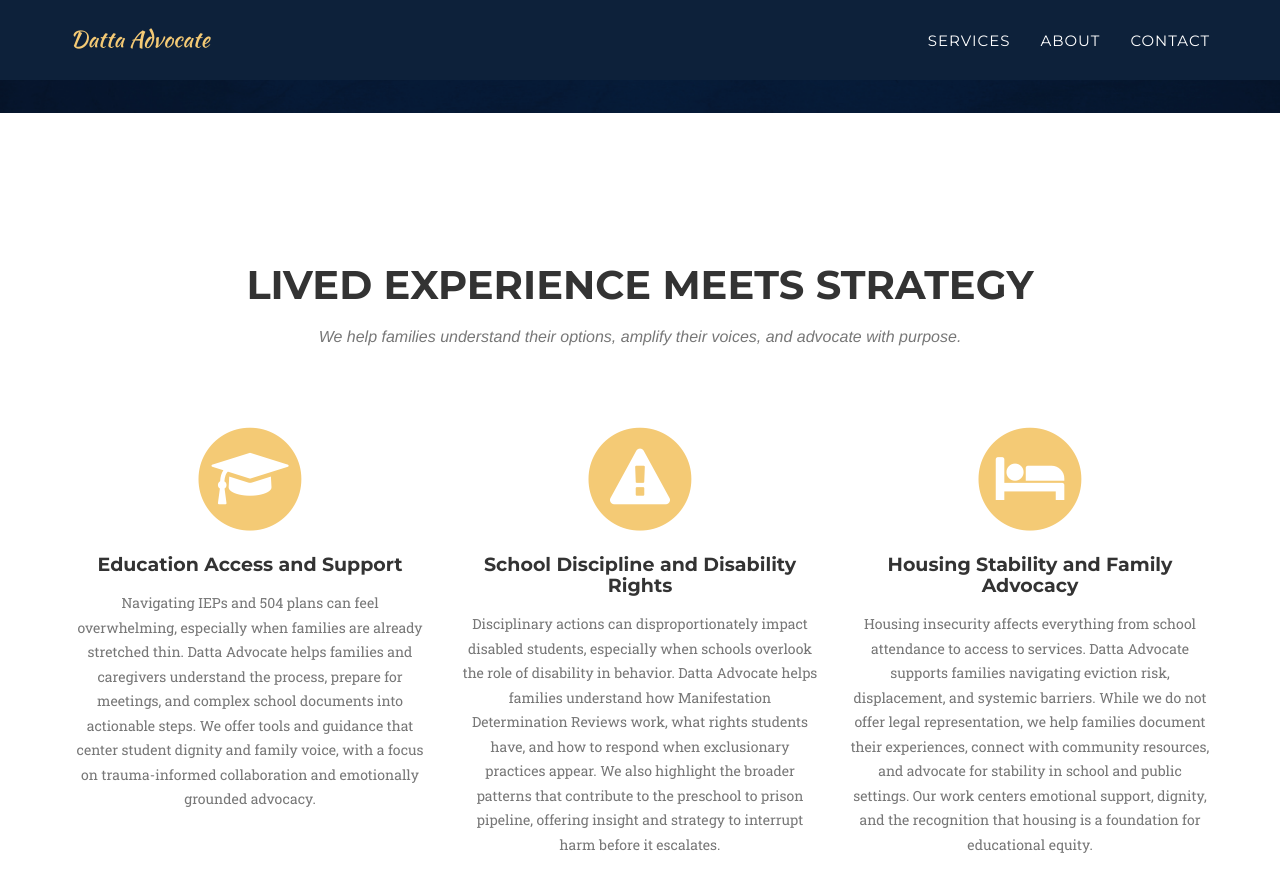
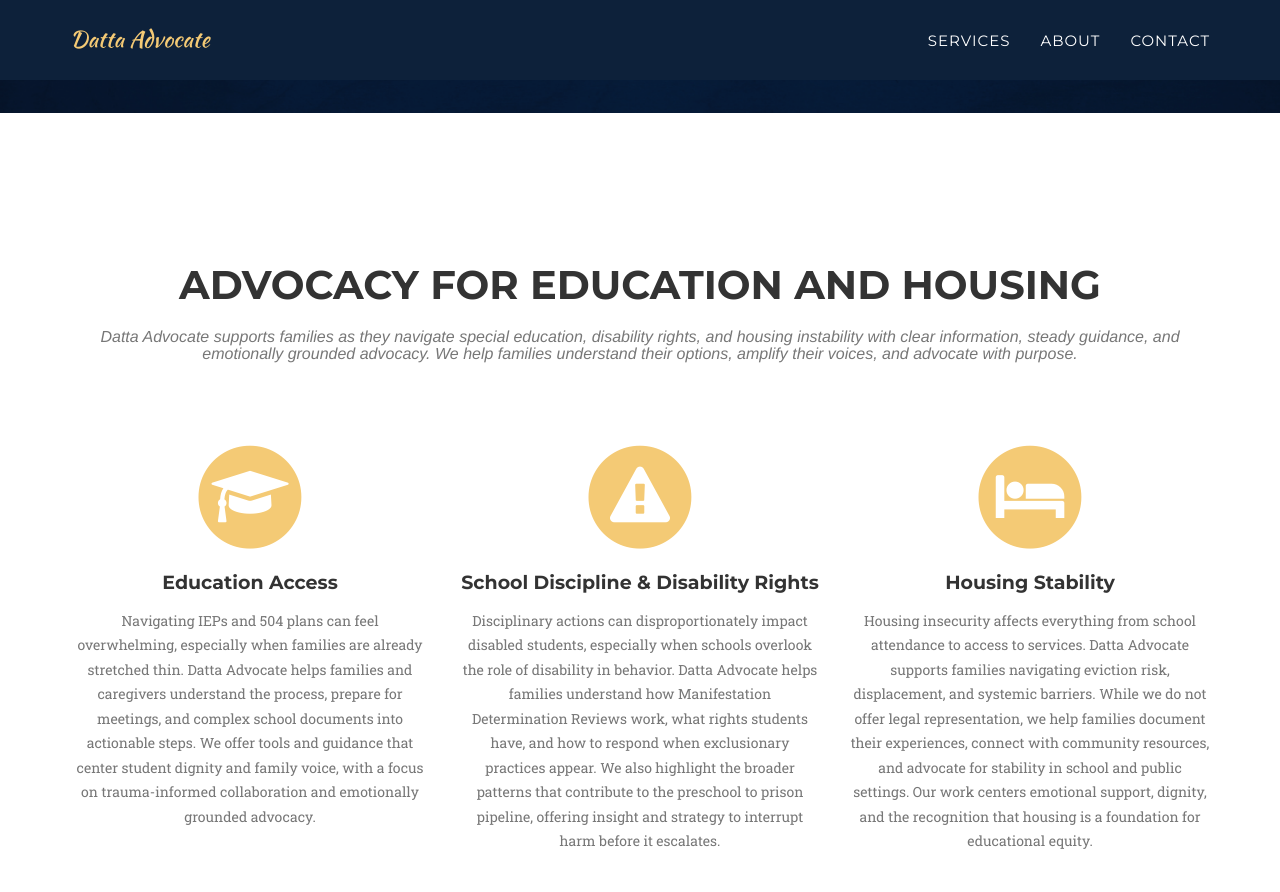
Before and after one commit to neeradatta/dattaadvocate.com, a Jekyll site: the page built from index.html, in a window 1280 px wide and 900 px high, scrolled down 645 px. Shown: the top 892 px of the window. Built offline with Jekyll 4.4.1, drawn with Linux system fonts in a browser that asks for light colours; some web fonts are replaced.

Commit message:
changed the lived experiences part

```diff
--- a/_includes/services.html
+++ b/_includes/services.html
@@ -3,8 +3,8 @@
         <div class="container">
             <div class="row">
                 <div class="col-lg-12 text-center">
-                    <h2 class="section-heading">Lived Experience Meets Strategy</h2>
-                    <h3 class="section-subheading text-muted">We help families understand their options, amplify their voices, and advocate with purpose.</h3>
+                    <h2 class="section-heading">Advocacy for Education and Housing</h2>
+                    <h3 class="section-subheading text-muted">Datta Advocate supports families as they navigate special education, disability rights, and housing instability with clear information, steady guidance, and emotionally grounded advocacy. We help families understand their options, amplify their voices, and advocate with purpose.</h3>
                 </div>
             </div>
             <div class="row text-center">
@@ -13,7 +13,7 @@
                         <i class="fa fa-circle fa-stack-2x text-primary"></i>
                         <i class="fa fa-graduation-cap fa-stack-1x fa-inverse"></i>
                     </span>
-                    <h4 class="service-heading">Education Access and Support</h4>
+                    <h4 class="service-heading">Education Access</h4>
                     <p class="text-muted">Navigating IEPs and 504 plans can feel overwhelming, especially when families are already stretched thin. Datta Advocate helps families and caregivers understand the process, prepare for meetings, and complex school documents into actionable steps. We offer tools and guidance that center student dignity and family voice, with a focus on trauma-informed collaboration and emotionally grounded advocacy.</p>
                 </div>
                 <div class="col-md-4">
@@ -21,7 +21,7 @@
                         <i class="fa fa-circle fa-stack-2x text-primary"></i>
                         <i class="fa fa-exclamation-triangle fa-stack-1x fa-inverse"></i>
                     </span>
-                    <h4 class="service-heading">School Discipline and Disability Rights</h4>
+                    <h4 class="service-heading">School Discipline & Disability Rights</h4>
                     <p class="text-muted">Disciplinary actions can disproportionately impact disabled students, especially when schools overlook the role of disability in behavior. Datta Advocate helps families understand how Manifestation Determination Reviews work, what rights students have, and how to respond when exclusionary practices appear. We also highlight the broader patterns that contribute to the preschool to prison pipeline, offering insight and strategy to interrupt harm before it escalates.</p>
                 </div>
                 <div class="col-md-4">
@@ -29,7 +29,7 @@
                         <i class="fa fa-circle fa-stack-2x text-primary"></i>
                         <i class="fa fa-bed fa-stack-1x fa-inverse"></i>
                     </span>
-                    <h4 class="service-heading">Housing Stability and Family Advocacy</h4>
+                    <h4 class="service-heading">Housing Stability</h4>
                     <p class="text-muted">Housing insecurity affects everything from school attendance to access to services. Datta Advocate supports families navigating eviction risk, displacement, and systemic barriers. While we do not offer legal representation, we help families document their experiences, connect with community resources, and advocate for stability in school and public settings. Our work centers emotional support, dignity, and the recognition that housing is a foundation for educational equity.</p>
                 </div>
             </div>
```
